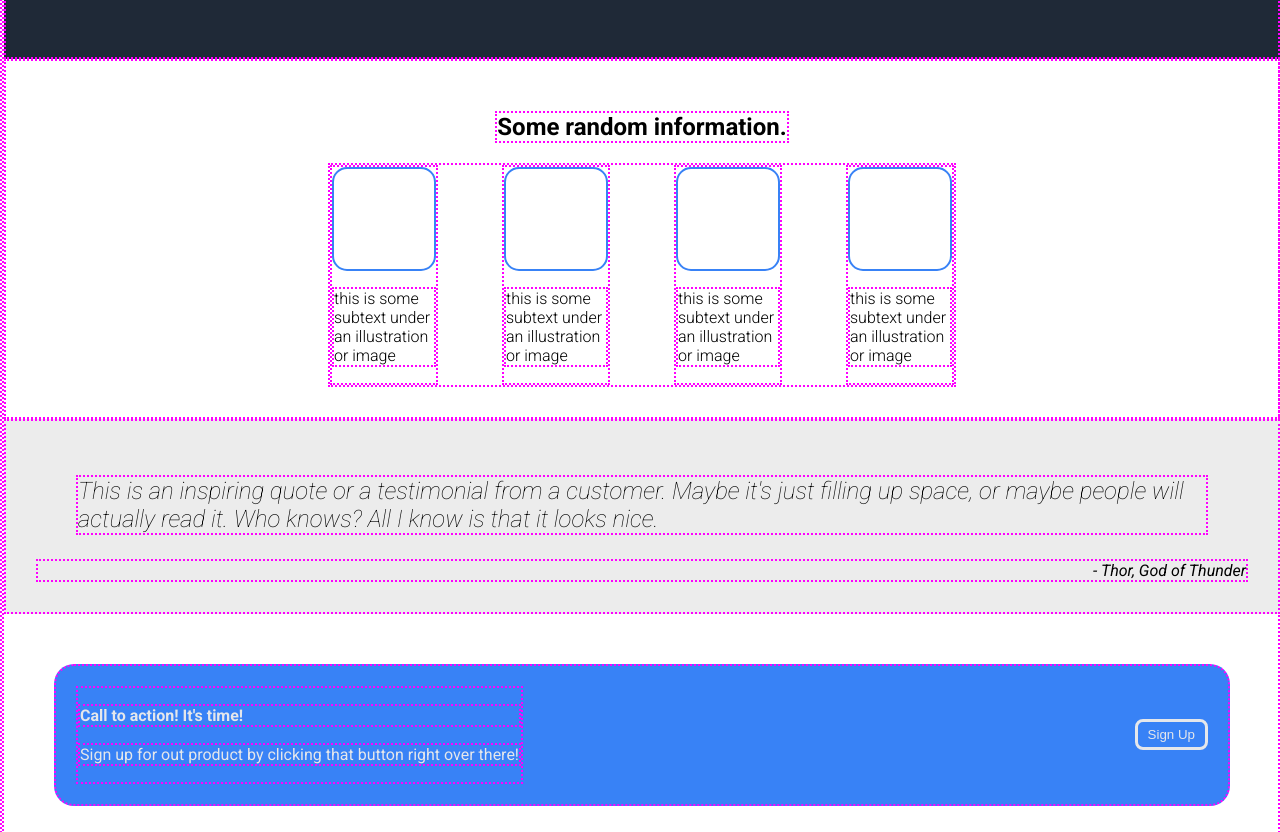
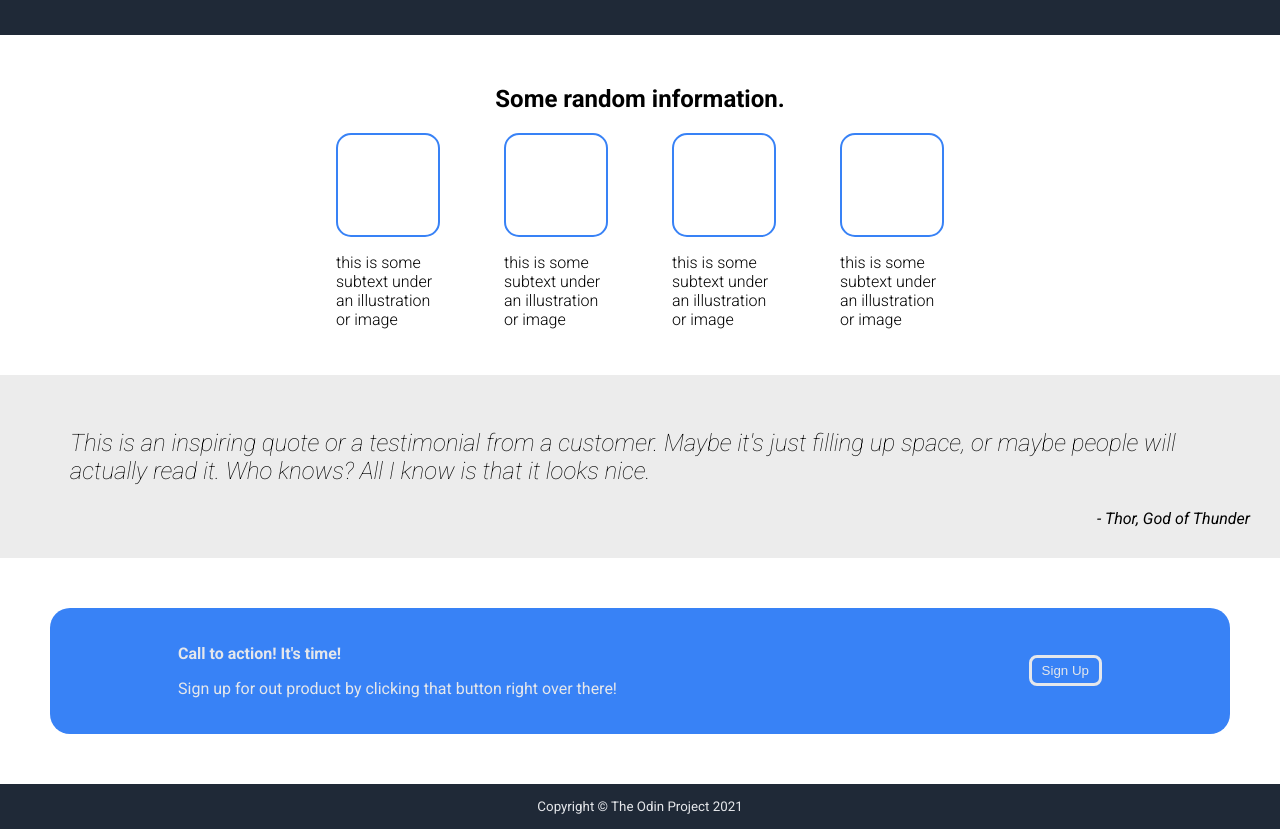
Before and after one commit to olivia-lilit/odin-landing-page, a plain HTML site: page index.html in a window 1280 px wide. Shown: the part 324-1156 px from the top of the page. Drawn offline with Linux system fonts and the light colour scheme.

Commit message:
Fix minor CSS issues

```diff
--- a/style.css
+++ b/style.css
@@ -1,7 +1,4 @@
 
-* {
-    border: 2px dotted fuchsia;
-}
 body {
     display: flex;
     flex-direction: column;
@@ -130,7 +127,7 @@ cite {
     display: flex;
     align-items: center;
     justify-content: space-between;
-    padding: 20px;
+    padding: 20px 10vw;
     background-color: #3882F6;
     margin: 50px;
     border-radius: 20px;
```
